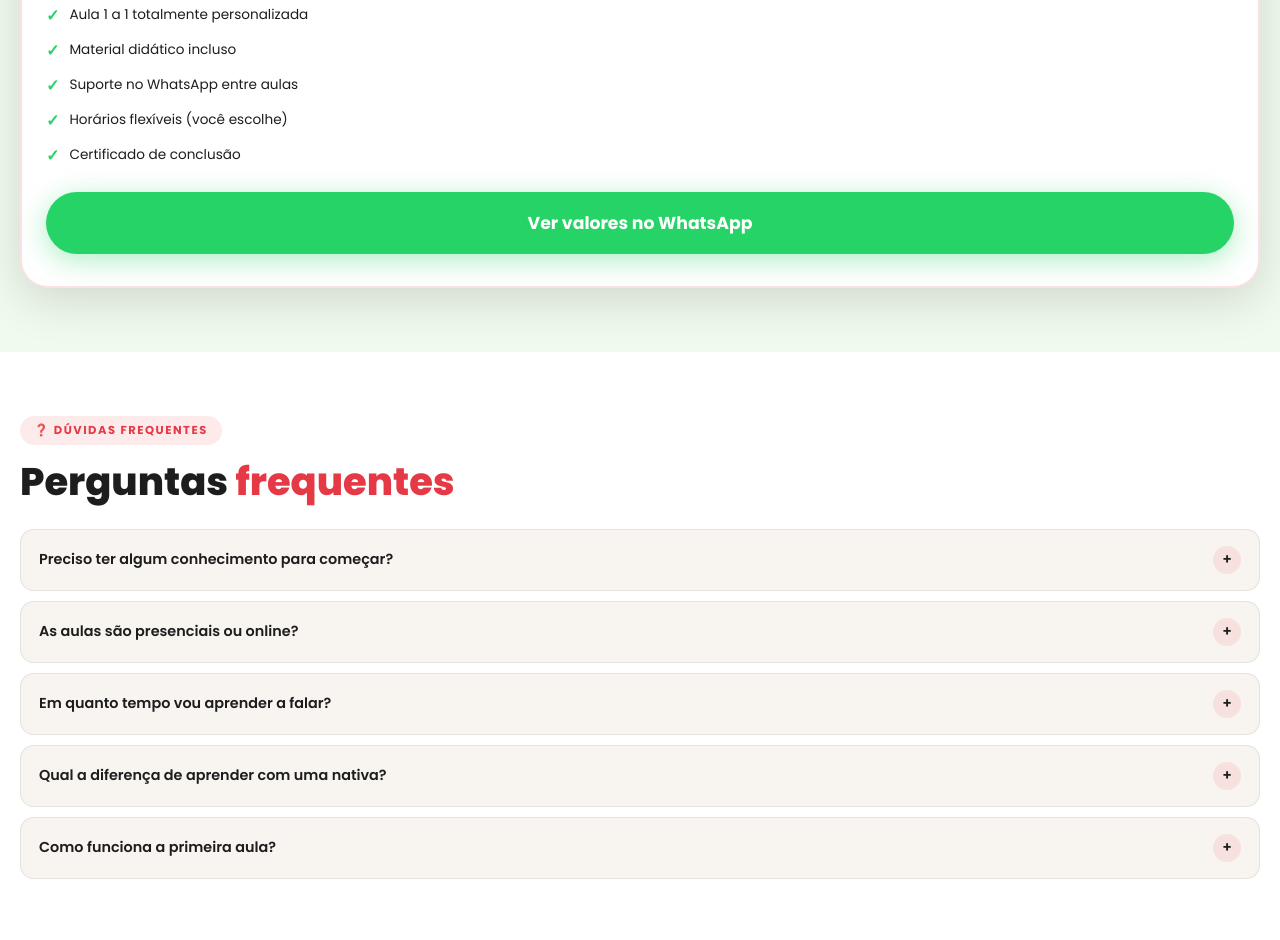
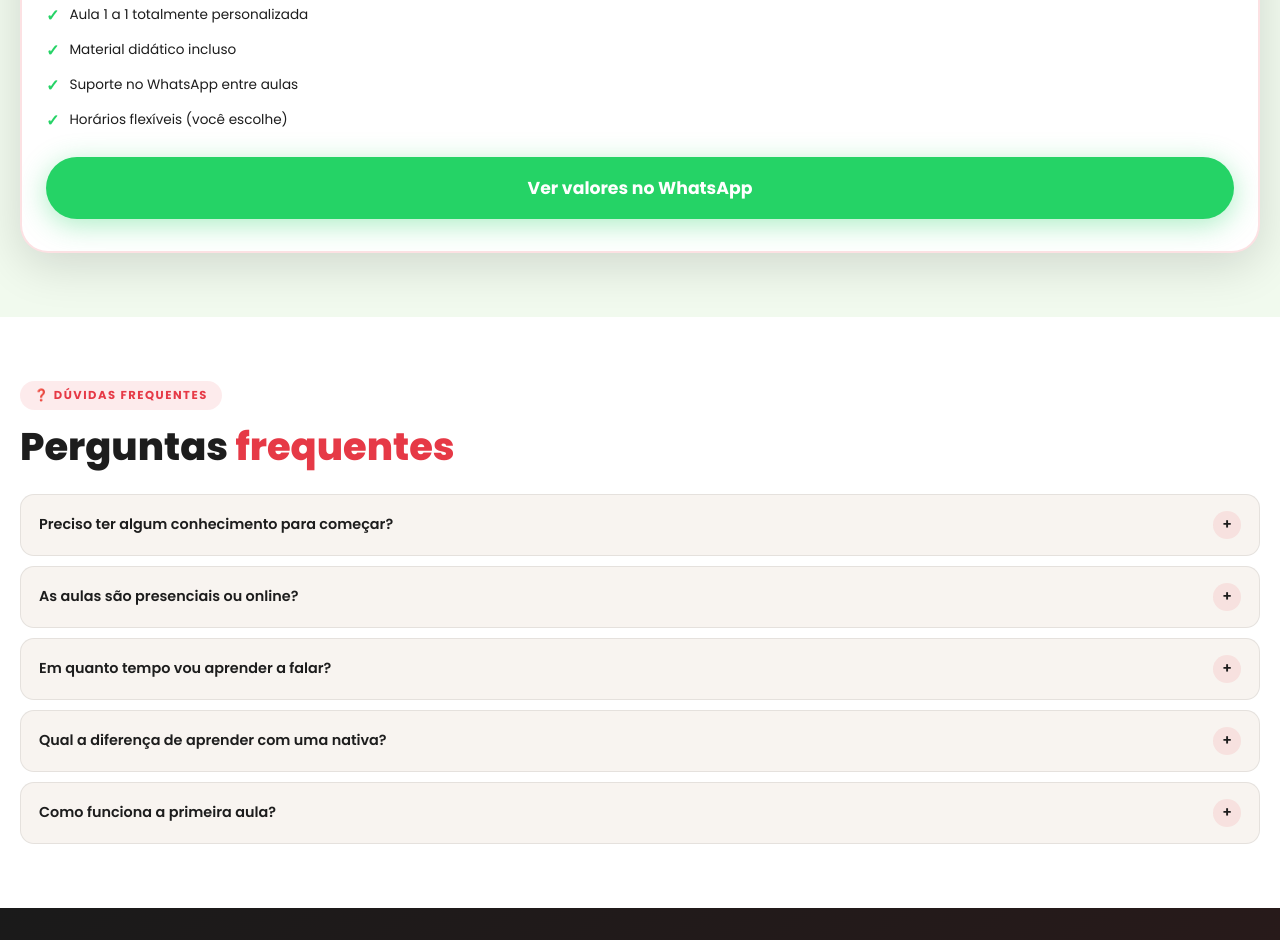
Before and after one commit to Carolina-Aula/index, a plain HTML site: page index.html in a window 1280 px wide. Shown: the part 3907-4847 px from the top of the page. Drawn offline with Linux system fonts and the light colour scheme.

Commit message:
Remove 'Certificado de conclusão' from list

```diff
--- a/index.html
+++ b/index.html
@@ -446,7 +446,6 @@
       <li>Material didático incluso</li>
       <li>Suporte no WhatsApp entre aulas</li>
       <li>Horários flexíveis (você escolhe)</li>
-      <li>Certificado de conclusão</li>
     </ul>
     <a href="https://wa.me/5516997509481?text=Ol%C3%A1%2C%20quero%20saber%20o%20valor%20das%20aulas%20de%20espanhol!" class="btn btn-wpp btn-lg btn-full" target="_blank" rel="noopener">
       Ver valores no WhatsApp
```
